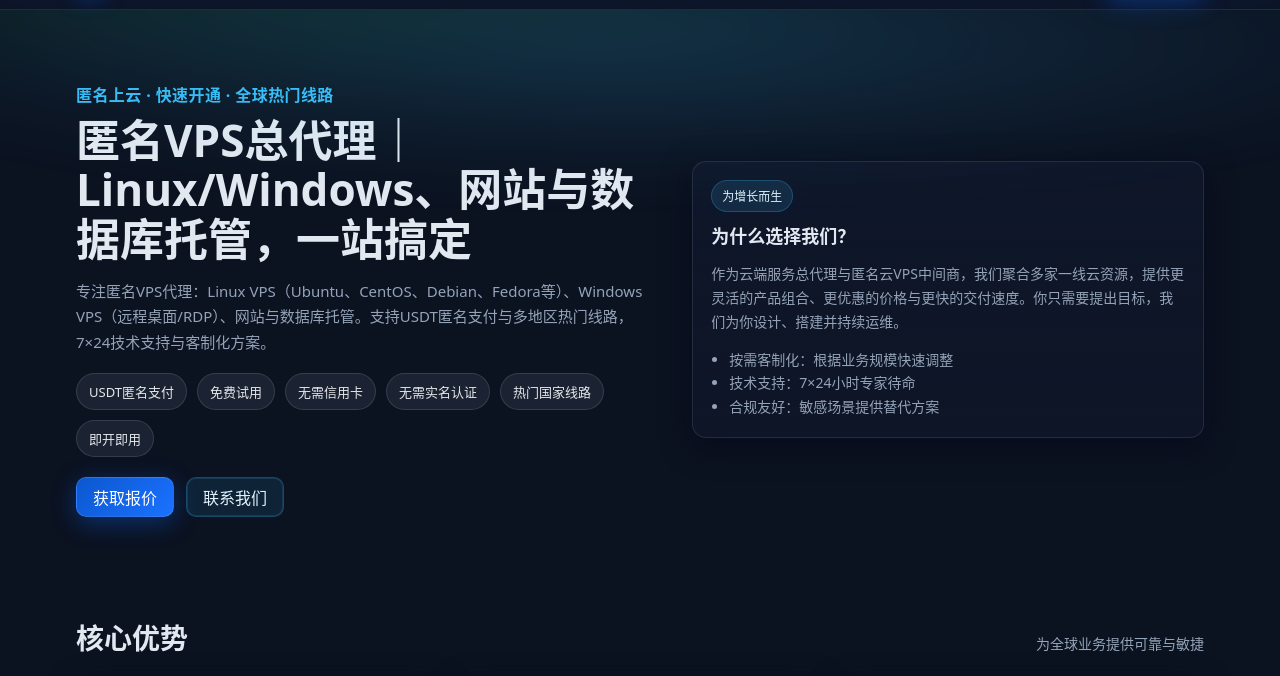
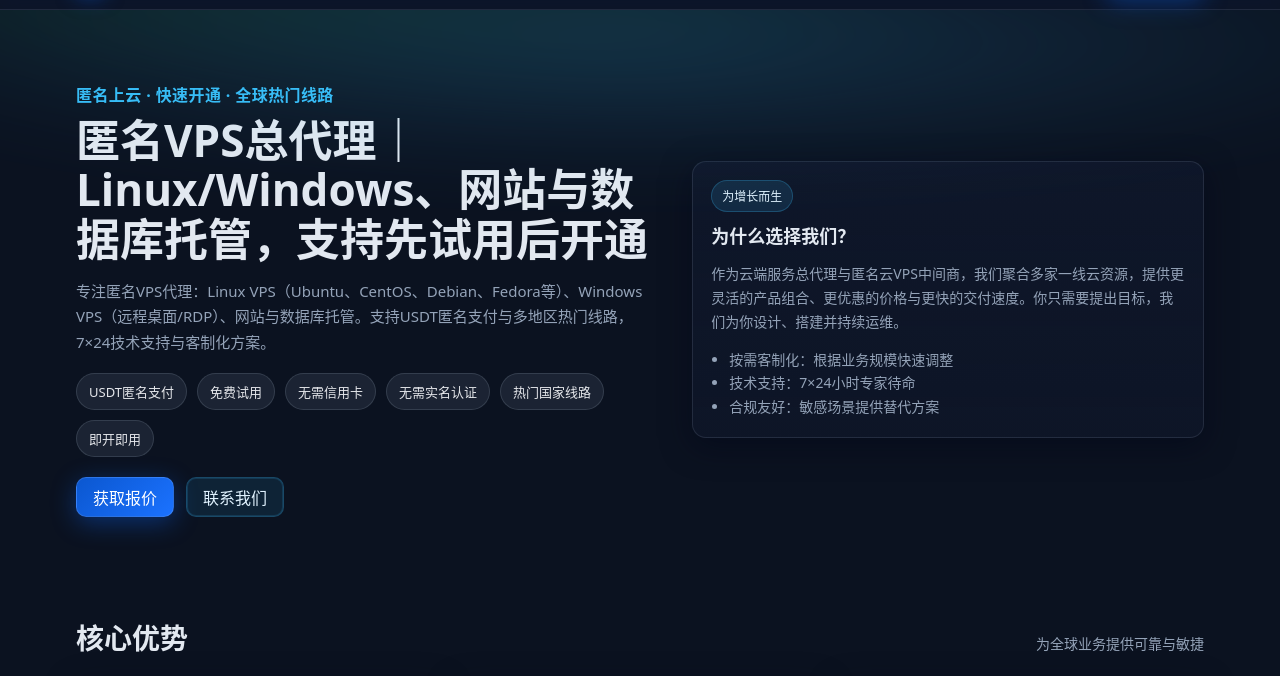
Before and after one commit to reoffer/vps, a plain HTML site: page index.html in a window 1280 px wide. Shown: the part 55-731 px from the top of the page. Drawn offline with Linux system fonts and the light colour scheme.

Commit message:
Update index.html

```diff
--- a/index.html
+++ b/index.html
@@ -125,7 +125,7 @@
       <div class="container hero-grid">
         <div>
           <div class="eyebrow">匿名上云 · 快速开通 · 全球热门线路</div>
-          <h1>匿名VPS总代理｜Linux/Windows、网站与数据库托管，一站搞定</h1>
+          <h1>匿名VPS总代理｜Linux/Windows、网站与数据库托管，支持先试用后开通</h1>
           <p class="sub">专注匿名VPS代理：Linux VPS（Ubuntu、CentOS、Debian、Fedora等）、Windows VPS（远程桌面/RDP）、网站与数据库托管。支持USDT匿名支付与多地区热门线路，7×24技术支持与客制化方案。</p>
                       <div class="badges" aria-label="卖点列表">
               <span class="badge">USDT匿名支付</span>
```
